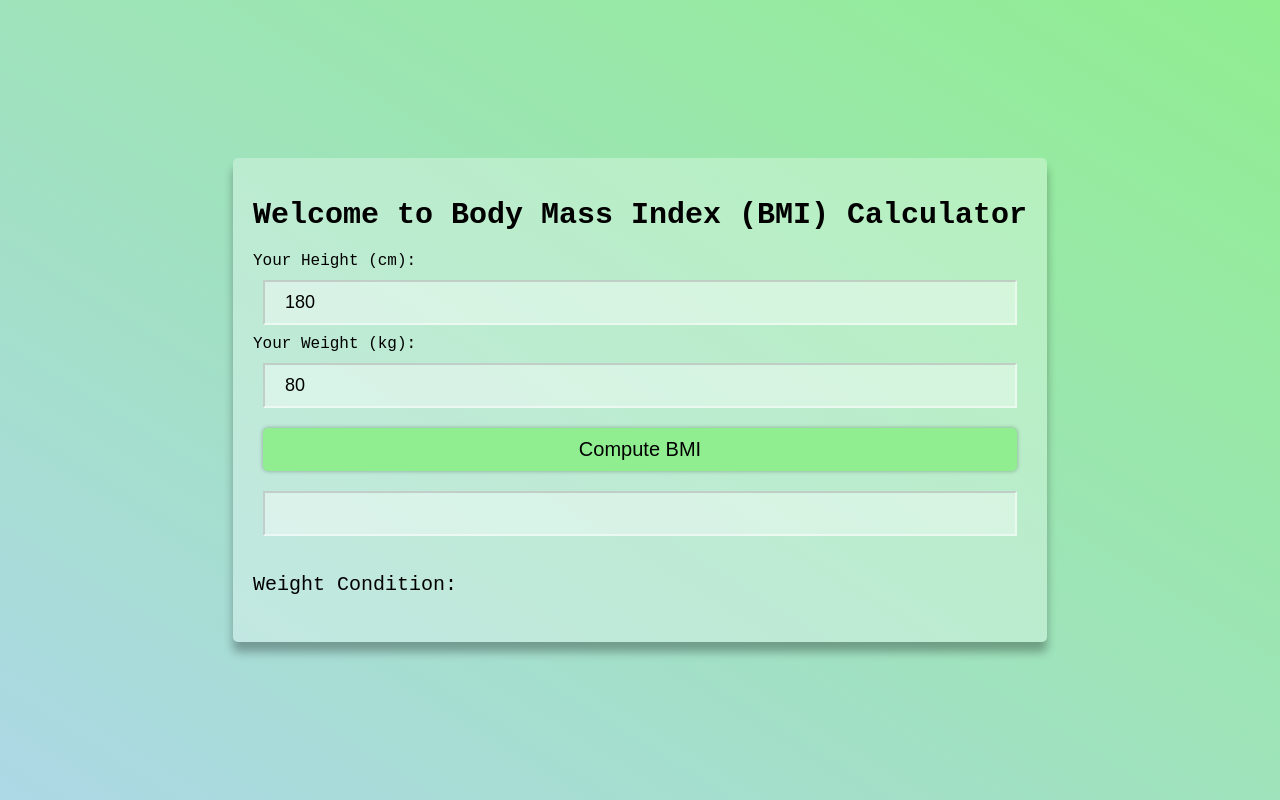
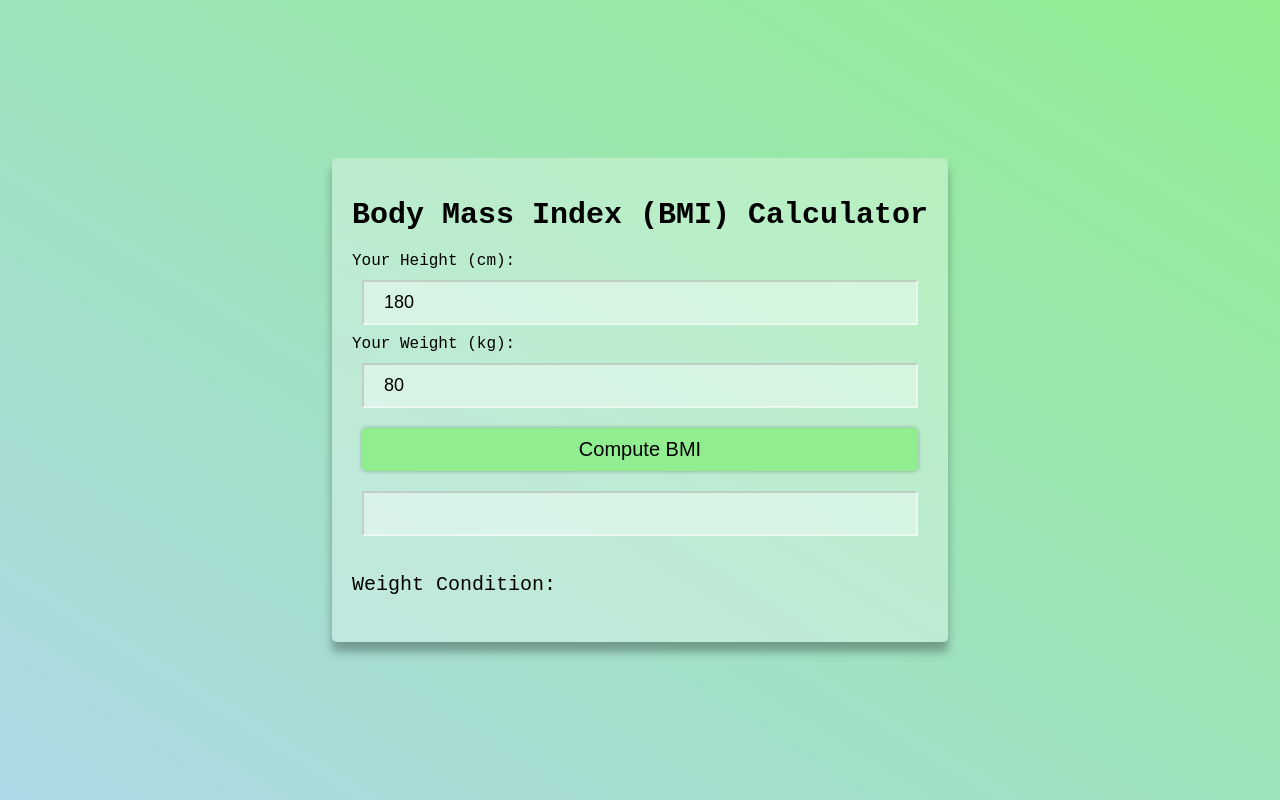
Before and after one commit to abhiram-gummula/BMI-calculator, a plain HTML site: page index.html in a window 1280 px wide. Drawn offline with Linux system fonts and the light colour scheme.

Commit message:
Update index.html

```diff
--- a/index.html
+++ b/index.html
@@ -9,7 +9,7 @@
 </head>
 <body>
   <div class="container" id="container">
-    <h1 class="heading">Welcome to Body Mass Index (BMI) Calculator</h1>
+    <h1 class="heading">Body Mass Index (BMI) Calculator</h1>
     Your Height (cm):
     <input type="number" class="input" id="height" value = "180" placeholder="Enter your height in cm">
     Your Weight (kg):
```
